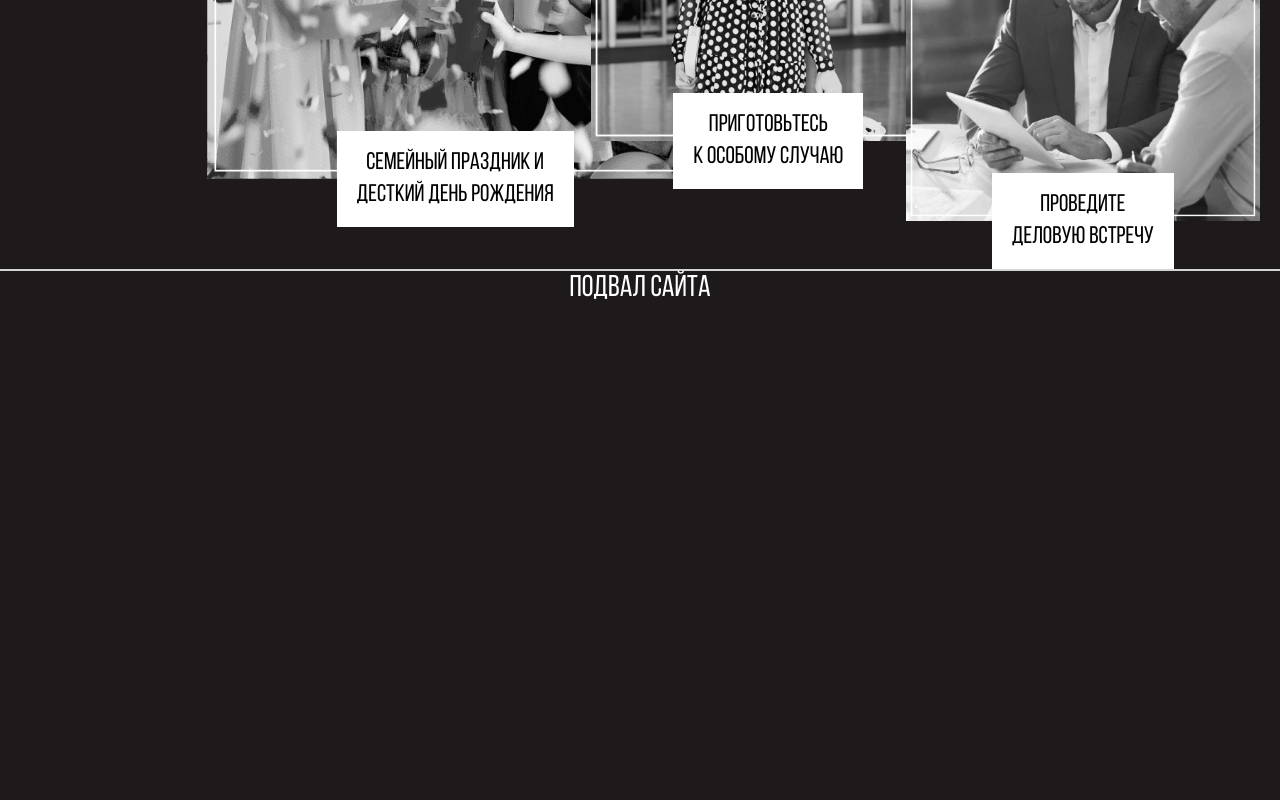
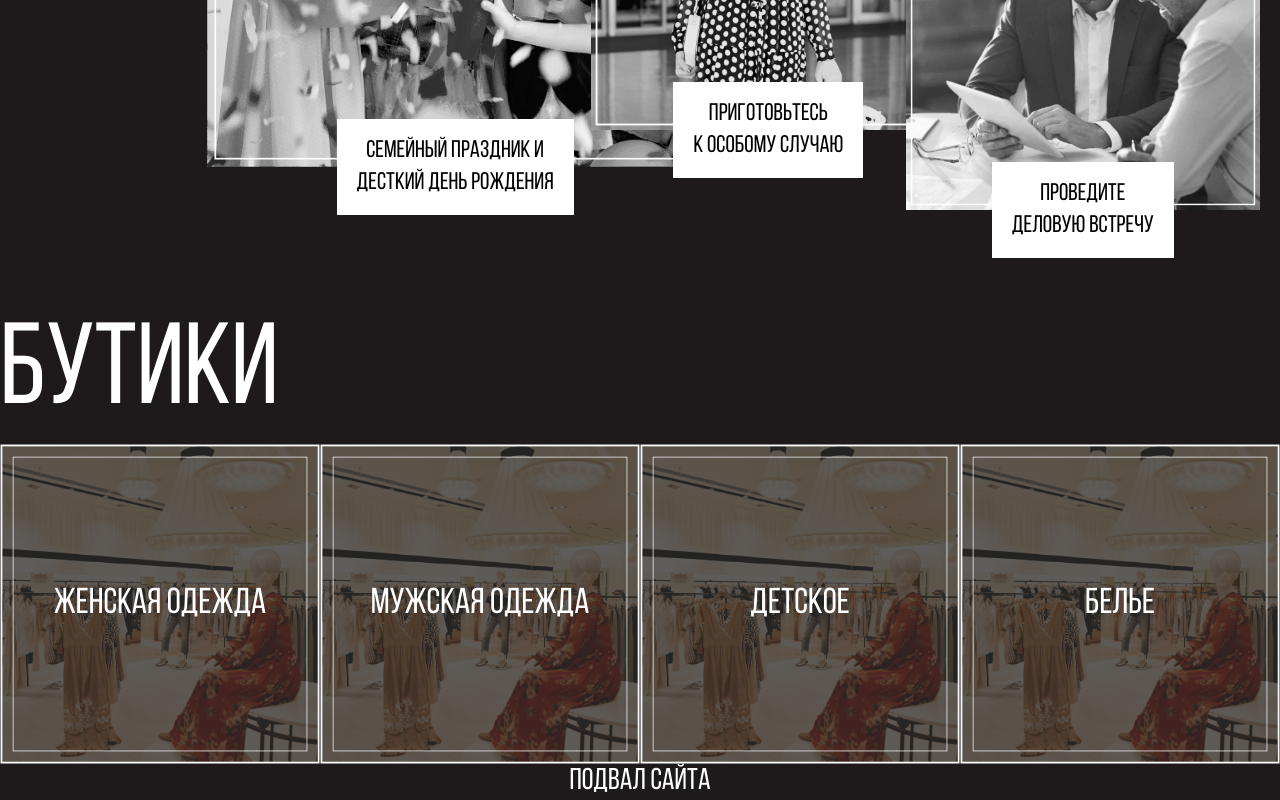
Before and after one commit to skillup23/citycenter, a Next.js app: page / in a window 1280 px wide. Shown: the part 1159-1959 px from the top of the page. Before the commit the page ends 1466 px from the top, so only its background shows below. Built offline with nearby package versions, Linux system fonts and the light colour scheme.

Commit message:
Бутики 0.1

```diff
--- a/pages/index.js
+++ b/pages/index.js
@@ -1,95 +1,123 @@
-import Image from 'next/image';
-import Link from 'next/link';
-import Layout from '@/components/Layout';
-import SliderMain from '@/components/SliderMain';
-import text1 from '@/public/site_img/текст-1.png';
-import event1 from '@/public/site_img/event1.png';
-import event2 from '@/public/site_img/event2.png';
-import event3 from '@/public/site_img/event3.png';
-import event4 from '@/public/site_img/event4.png';
+import Image from "next/image";
+import Link from "next/link";
+import Layout from "@/components/Layout";
+import SliderMain from "@/components/SliderMain";
+import text1 from "@/public/site_img/текст-1.png";
+import event1 from "@/public/site_img/event1.png";
+import event2 from "@/public/site_img/event2.png";
+import event3 from "@/public/site_img/event3.png";
+import event4 from "@/public/site_img/event4.png";
+import nofon from "@/public/site_img/nofon-shop.png";
+
+const shopList = [
+  {
+    id: 1,
+    title: "Женская одежда",
+    link: "/",
+    url: 'bg-[url("../public/site_img/shop-1.png")]',
+  },
+  {
+    id: 1,
+    title: "Мужская одежда",
+    link: "/",
+    url: 'bg-[url("../public/site_img/shop-1.png")]',
+  },
+  {
+    id: 1,
+    title: "Детское",
+    link: "/",
+    url: 'bg-[url("../public/site_img/shop-1.png")]',
+  },
+  {
+    id: 1,
+    title: "Белье",
+    link: "/",
+    url: 'bg-[url("../public/site_img/shop-1.png")]',
+  },
+];
 
 export default function Home() {
   return (
-    <Layout title="Главная">
+    <Layout title='Главная'>
       <SliderMain />
-      <section className="border_section">
-        <div className="container mx-auto pr-5">
-          <h2 className="text-9xl title_main text-right mt-12">СЦЕНАРИИ</h2>
+      <section className='border_section border-b-0'>
+        <div className='container mx-auto pr-5'>
+          <h2 className='title_main text-right mt-12'>СЦЕНАРИИ</h2>
 
           <Image
             src={text1}
-            alt="slide1"
-            width="0"
-            height="0"
-            sizes="100vw"
-            className="w-3/5 h-auto block ml-auto mt-2"
+            alt='slide1'
+            width='0'
+            height='0'
+            sizes='100vw'
+            className='w-3/5 h-auto block ml-auto mt-2'
             priority
           />
 
-          <p className="w-2/5 text-right ml-auto subtitle_main mt-8">
+          <p className='w-2/5 text-right ml-auto subtitle_main mt-8'>
             ТРК “СИТИ ЦЕНТР” — место притяжения успешных людей. В комплексе
             представлено большое количество премиальных брендов с разнообразным
-            ассортиментом, рестораны итальянской кухни и VIP-кинотеатр.{' '}
-            <br></br>В ТРК «СИТИ ЦЕНТР» вы с удовольствием проведёте время в
-            комфортной обстановке спокойствия и люксового шоппинга.
+            ассортиментом, рестораны итальянской кухни и VIP-кинотеатр. В ТРК
+            «СИТИ ЦЕНТР» вы с удовольствием проведёте время в комфортной
+            обстановке спокойствия и люксового шоппинга.
           </p>
 
-          <div className="flex flex-row mt-10">
-            <Link href="/" className="flex flex-col items-center -mt-96 z-10">
+          <div className='flex flex-row mt-10'>
+            <Link href='/' className='flex flex-col items-center -mt-96 z-10'>
               <Image
                 src={event1}
-                alt="событие 1"
+                alt='событие 1'
                 width={450}
-                className="ease-in duration-300 grayscale hover:grayscale-0"
+                className='ease-in duration-300 grayscale hover:grayscale-0'
                 priority
               />
-              <div className="bg-white max-w-xs -mt-12 z-20">
-                <p className="text-center text-2xl text-black py-4 px-4">
+              <div className='bg-white max-w-xs -mt-12 z-20'>
+                <p className='text-center text-2xl text-black py-4 px-4'>
                   Проведите романтическое <br></br>свидание
                 </p>
               </div>
             </Link>
 
-            <Link href="/" className="flex flex-col items-center -mx-28 -mt-36">
+            <Link href='/' className='flex flex-col items-center -mx-28 -mt-36'>
               <Image
                 src={event2}
-                alt="событие 2"
+                alt='событие 2'
                 width={700}
-                className="ease-in duration-300 grayscale hover:grayscale-0"
+                className='ease-in duration-300 grayscale hover:grayscale-0'
                 priority
               />
-              <div className="bg-white max-w-xs -mt-12 z-20">
-                <p className="text-center text-2xl text-black py-4 px-5">
+              <div className='bg-white max-w-xs -mt-12 z-20'>
+                <p className='text-center text-2xl text-black py-4 px-5'>
                   Семейный праздник и <br></br>десткий день рождения
                 </p>
               </div>
             </Link>
 
-            <Link href="/" className="flex flex-col items-center -mt-10">
+            <Link href='/' className='flex flex-col items-center -mt-10'>
               <Image
                 src={event3}
-                alt="событие 3"
+                alt='событие 3'
                 width={500}
-                className="ease-in duration-300 grayscale hover:grayscale-0"
+                className='ease-in duration-300 grayscale hover:grayscale-0'
                 priority
               />
-              <div className="bg-white max-w-xs -mt-12 z-20">
-                <p className="text-center text-2xl text-black py-4 px-5">
+              <div className='bg-white max-w-xs -mt-12 z-20'>
+                <p className='text-center text-2xl text-black py-4 px-5'>
                   Приготовьтесь <br></br>к особому случаю
                 </p>
               </div>
             </Link>
 
-            <Link href="/" className="flex flex-col items-center -ml-10 mt-10">
+            <Link href='/' className='flex flex-col items-center -ml-10 mt-10'>
               <Image
                 src={event4}
-                alt="событие 4"
+                alt='событие 4'
                 width={500}
-                className="ease-in duration-300 grayscale hover:grayscale-0"
+                className='ease-in duration-300 grayscale hover:grayscale-0'
                 priority
               />
-              <div className="bg-white max-w-xs -mt-12 z-20">
-                <p className="text-center text-2xl text-black py-4 px-5">
+              <div className='bg-white max-w-xs -mt-12 z-20'>
+                <p className='text-center text-2xl text-black py-4 px-5'>
                   Проведите <br></br>деловую встречу
                 </p>
               </div>
@@ -97,6 +125,34 @@ export default function Home() {
           </div>
         </div>
       </section>
+      <section>
+        <div className='container mx-auto'>
+          <h2 className='title_main mt-12'>БУТИКИ</h2>
+          <div className='grid grid-cols-4 w-full'>
+            {shopList.slice(0, 4).map(({ id, title, link, url }) => {
+              return (
+                <Link
+                  key={id}
+                  href={link}
+                  className='block relative w-full overflow-hidden h-full'
+                >
+                  <Image
+                    src={nofon}
+                    alt={title}
+                    width='0'
+                    height='0'
+                    style={{ width: "100%", height: "100%" }}
+                    priority
+                  />
+                  <div className={`background_scale text-4xl p-6 ${url}`}>
+                    {title}
+                  </div>
+                </Link>
+              );
+            })}
+          </div>
+        </div>
+      </section>
       <section></section>
     </Layout>
   );
--- a/styles/globals.css
+++ b/styles/globals.css
@@ -1,6 +1,6 @@
-@import url('../public/fonts/stylesheet.css');
-@import '~slick-carousel/slick/slick.css';
-@import '~slick-carousel/slick/slick-theme.css';
+@import url("../public/fonts/stylesheet.css");
+@import "~slick-carousel/slick/slick.css";
+@import "~slick-carousel/slick/slick-theme.css";
 
 @tailwind base;
 @tailwind components;
@@ -17,6 +17,9 @@
   }
   .border_section {
     @apply border-t-2 border-b-2 border-zinc-300 w-screen;
+  }
+  .background_scale {
+    @apply absolute inset-0 bg-cover hover:scale-110 ease-in duration-200 flex justify-center items-center;
   }
 }
 
```
Also changed, not shown: tailwind.config.js (+6 -6 lines), public/site_img/nofon-shop.png (added), public/site_img/shop-1.png (added).
